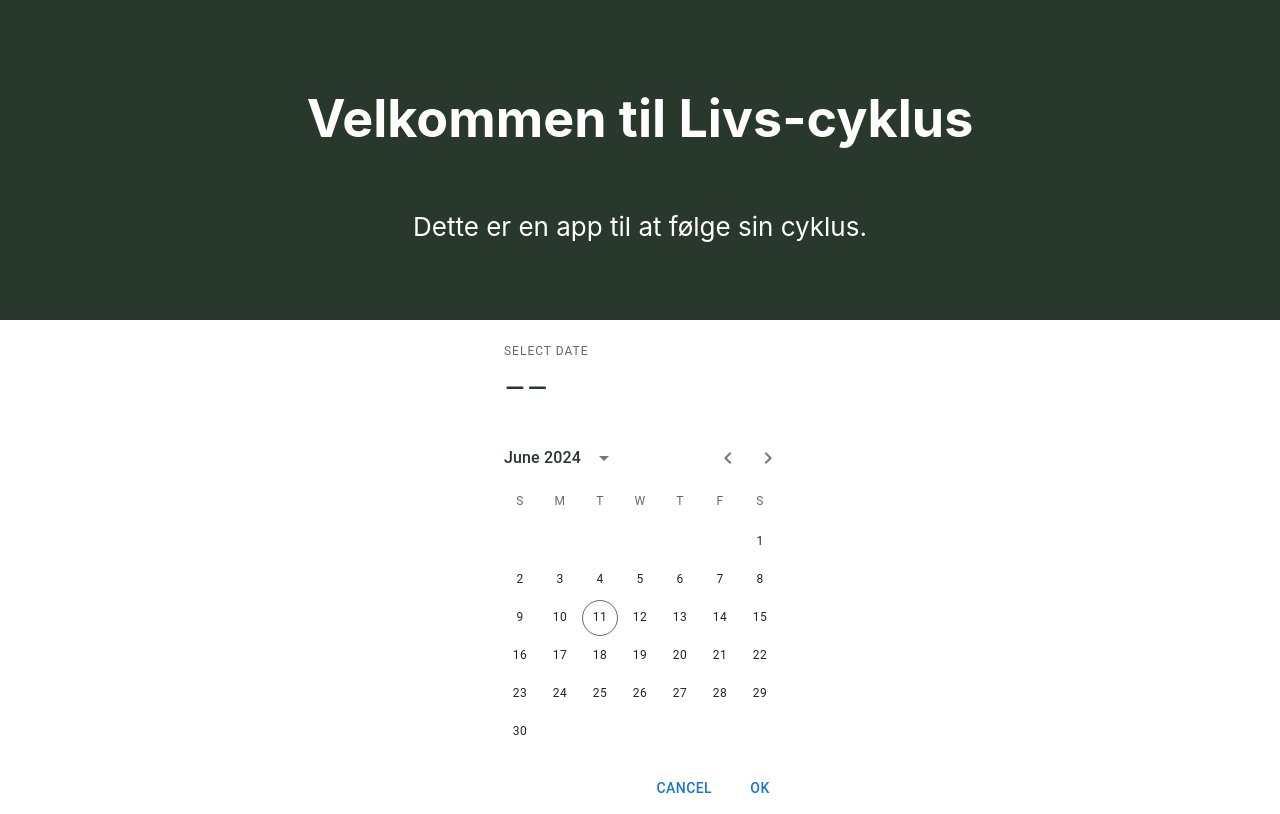
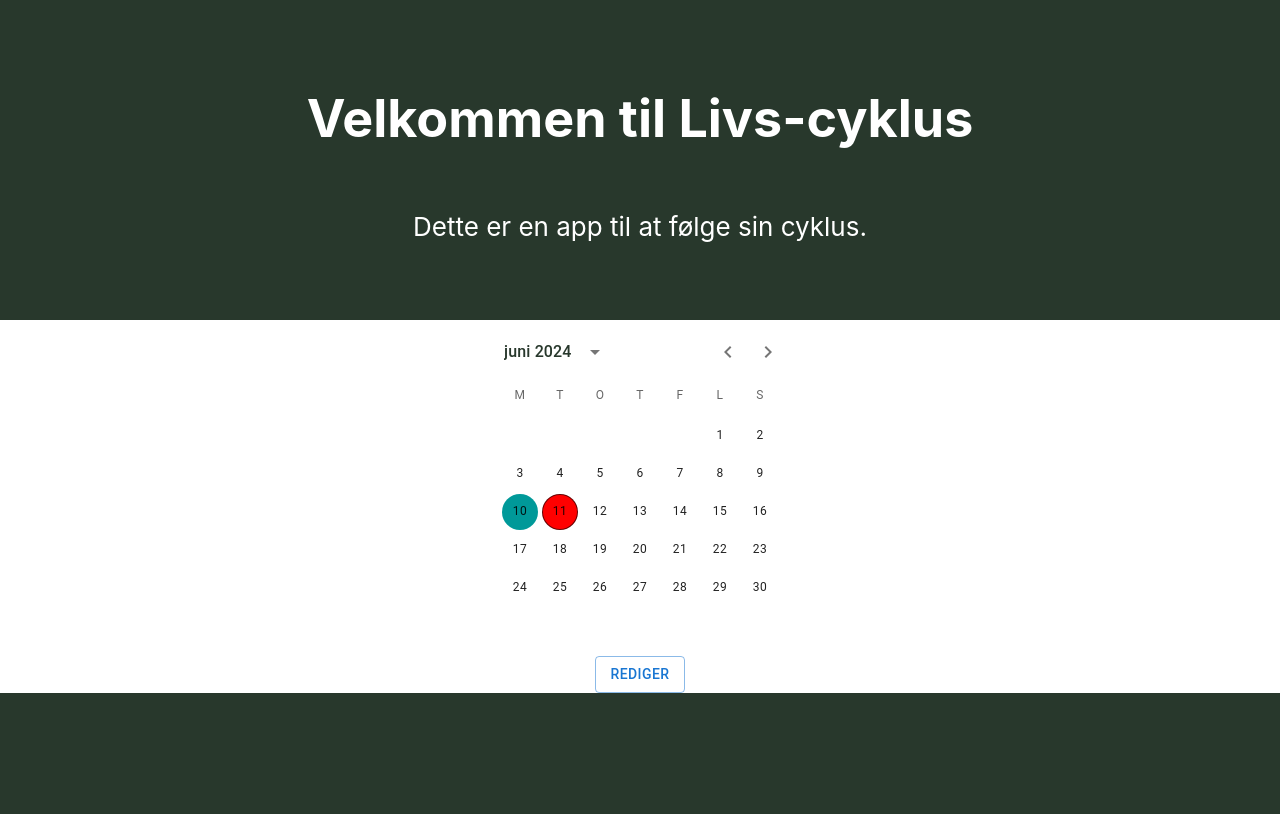
Before and after one commit to wulfwulf/livscyklus, a React (Create React App) app: page / in a window 1280 px wide. Built offline with nearby package versions, Linux system fonts and the light colour scheme.

Commit message:
Det virker

```diff
--- a/package.json
+++ b/package.json
@@ -5,6 +5,7 @@
   "dependencies": {
     "@emotion/react": "^11.11.4",
     "@emotion/styled": "^11.11.5",
+    "@mui/icons-material": "^5.15.20",
     "@mui/material": "^5.15.19",
     "@mui/x-date-pickers": "^7.6.2",
     "@testing-library/jest-dom": "^5.17.0",
--- a/public/index.html
+++ b/public/index.html
@@ -3,13 +3,11 @@
   <head>
     <meta charset="utf-8" />
     <meta name="viewport" content="width=device-width, initial-scale=1" />
-    <meta name="theme-color" content="#28382c">
-    <meta name="theme-color" content="#000000" />
+
     <meta
       name="Livscyklus"
       content="Web site created using create-react-app"
     />
-    <link rel="manifest" href="%PUBLIC_URL%/manifest.json" />
     <!--
       Notice the use of %PUBLIC_URL% in the tags above.
       It will be replaced with the URL of the `public` folder during the build.
--- a/src/App.css
+++ b/src/App.css
@@ -1,6 +1,7 @@
 .App {
   text-align: center;
 }
+
 html{
   background-color: #28382c; /* Udskift med den ønskede baggrundsfarve */
 }
@@ -9,10 +10,12 @@ html{
  color:#28382c;
  background-color: white;
  display: flex;
- justify-content: center; /* Centrerer indholdet vandret */
- align-items: center; /* Centrerer indholdet lodret */
- width: 100%; /* Juster bredden efter behov */
+ flex-direction: column;
+ justify-content: center;
+ align-items: center;
+ width: 100%;
 }
+
 
 .App-header {
   color: rgb(255, 255, 255);
--- a/src/App.js
+++ b/src/App.js
@@ -1,9 +1,127 @@
+import { Dialog } from '@mui/material';
 import './App.css';
+import Slide from '@mui/material/Slide';
+import Button from '@mui/material/Button';
+import AppBar from '@mui/material/AppBar';
+import Toolbar from '@mui/material/Toolbar';
+import IconButton from '@mui/material/IconButton';
+import Typography from '@mui/material/Typography';
+import CloseIcon from '@mui/icons-material/Close';
+import dayjs from 'dayjs'
+import CompareDay from './Compare';
+
+
+import Radio from '@mui/material/Radio';
+import RadioGroup from '@mui/material/RadioGroup';
+import FormControlLabel from '@mui/material/FormControlLabel';
+import FormControl from '@mui/material/FormControl';
+import FormLabel from '@mui/material/FormLabel';
+import TextField from '@mui/material/TextField';
+
+
 
 import Calendar from'./components/Calendar'
-import React from 'react';
+import React, { useEffect } from 'react';
+
+
+const Transition = React.forwardRef(function Transition(props, ref) {
+  return <Slide direction="up" ref={ref} {...props} />;
+});
+
 
 function App() {
+  const [dialogOpen, setDialogOpen] = React.useState(false)
+  const [selectedDateData, setSelectedDateData] = React.useState({TimeStamp : dayjs(), color : "#FF0000", note : "Testopesto"})
+  const [selectedDate, setSelectedDate] = React.useState(dayjs())
+  const [selectedIndex, setSelectedIndex] = React.useState(-1)
+  const [formNote, setFormNote] = React.useState("");
+  const [formColor, setFormColor] = React.useState("#FFFFFF");
+
+
+
+  const [dateArray, setDateArray] = React.useState([{TimeStamp : dayjs(), color : "#FF0000", note : "Kæft en god dag"},{TimeStamp : dayjs().day(1), color : "#009999", note : "Det var dårlig dag"}]);
+
+
+  useEffect(()=>{
+    //console.log(selectedDateData)
+  },[selectedDateData])
+
+  useEffect(()=>{
+    setSelectedIndex(dateArray.findIndex(e => CompareDay(dayjs(e.TimeStamp),selectedDate)))
+  },[dateArray, selectedDate])
+
+  useEffect(()=>{
+    if( selectedIndex !== -1 ){
+      let temp = dateArray[selectedIndex]
+      setSelectedDateData({...temp})
+    }
+    else{
+      setSelectedDateData({TimeStamp : selectedDate, color : "#FFFFFF",note : ""})
+    }
+  },[dateArray, selectedDate, selectedIndex])
+
+  useEffect(()=>{
+    let tempDateData = selectedDateData
+    tempDateData.color = formColor
+    tempDateData.note = formNote
+    setSelectedDateData(tempDateData)
+  },[formNote, formColor])
+
+  const selectHandler = (day) => {
+      setSelectedDate(day)
+
+      console.log("Date selected")
+  }
+
+  const cancelHandler = () => {
+    setDialogOpen(false)
+
+    if( selectedIndex !== -1 ){
+      let temp = dateArray[selectedIndex]
+      setSelectedDateData({...temp})
+    }
+    else{
+      setSelectedDateData({TimeStamp : selectedDate, color : "#FFFFFF",note : ""})
+    }
+
+    console.log("Dialog cancelled")
+  }
+
+  const closeHandler = () => {
+    setDialogOpen(false)
+    console.log("Dialog closed (saved)")
+
+
+    //TODO: gem hvad end der er blevet skrevet
+    if( selectedIndex !== -1 ){
+
+        dateArray[selectedIndex] = selectedDateData
+        setDateArray(dateArray)
+    }
+    else{
+        setDateArray([...dateArray,selectedDateData])
+
+    }
+
+  }
+
+  const openHandler = () => {
+    setDialogOpen(true)
+    console.log("Dialog opened")
+  }
+
+
+  const colorChangeHandler = (e) => {
+    setFormColor(e.target.value)
+    console.log("Color changed")
+  }
+
+  const noteChangeHandler = (e) => {
+    setFormNote(e.target.value)
+    console.log("Note changed")
+  }
+
+
   return (
     <div className="App">
       <header className="App-header">
@@ -12,10 +130,63 @@ function App() {
           Dette er en app til at følge sin cyklus.
         </p>
       </header>
-      <div className='CalendarBox'>
-        <Calendar />
+      <div className="CalendarBox">
+        <Calendar selectHandler = {selectHandler} dateArray ={dateArray} selecteddatedata = {selectedDateData} />
+        <Button variant="outlined"
+        onClick={openHandler}
+        >Rediger</Button>
       </div>
+      <Dialog
+        fullScreen
+        open = {dialogOpen}
+        TransitionComponent={Transition}
+      >
 
+      <AppBar sx={{ position: 'relative' }}>
+          <Toolbar>
+            <IconButton
+              edge="start"
+              color="inherit"
+              onClick={cancelHandler}
+              aria-label="close"
+
+            >
+              <CloseIcon />
+            </IconButton>
+            <Typography sx={{ ml: 2, flex: 1 }} variant="h6" component="div">
+              {selectedDateData.TimeStamp.format("DD/MM/YYYY")}
+            </Typography>
+            <Button autoFocus color="inherit" onClick={closeHandler}>
+              Gem
+            </Button>
+          </Toolbar>
+        </AppBar>
+        <FormControl>
+      <FormLabel id="demo-row-radio-buttons-group-label">Årstid</FormLabel>
+      <RadioGroup
+        row
+        aria-labelledby="demo-row-radio-buttons-group-label"
+        name="row-radio-buttons-group"
+        onChange={colorChangeHandler}
+        value={formColor}
+
+      >
+        <FormControlLabel value="#008000" control={<Radio />} label="Forår" />
+        <FormControlLabel value="#FFFF00" control={<Radio />} label="Sommer" />
+        <FormControlLabel value="#FFA500" control={<Radio />} label="Efterår" />
+        <FormControlLabel value="#0000FF" control={<Radio />} label="Vinter" />
+
+      </RadioGroup>
+      <TextField
+          id="outlined-textarea"
+          label="Multiline Placeholder"
+          placeholder="Placeholder"
+          multiline
+          defaultValue = {selectedDateData.note}
+          onChange={noteChangeHandler}
+        />
+    </FormControl>
+      </Dialog>
     </div>
   );
 }
--- /dev/null
+++ b/src/Compare.js
@@ -0,0 +1,13 @@
+function CompareDay(a,b){
+    let isSame = false
+    if(a.year() === b.year()){
+        if(a.month() === b.month()){
+            if(a.date() === b.date()){
+                isSame = true
+            }
+        }
+    }
+    return isSame
+}
+
+export default CompareDay;
--- a/src/components/Calendar.js
+++ b/src/components/Calendar.js
@@ -1,14 +1,46 @@
 import React from 'react';
-import { AdapterDayjs } from '@mui/x-date-pickers/AdapterDayjs';
-import { LocalizationProvider } from '@mui/x-date-pickers/LocalizationProvider';
-import { StaticDatePicker } from '@mui/x-date-pickers/StaticDatePicker';
+import { DateCalendar } from '@mui/x-date-pickers/DateCalendar';
+import { PickersDay } from '@mui/x-date-pickers';
+import 'dayjs/locale/nb';
+import dayjs from 'dayjs'
+import CompareDay from '../Compare';
 
-const Calendar = () => {
+const CustomDay = (props) => {
+    const[color_, setColor_]  = React.useState("#FFFFFF")
+    const { highlightedDays = [], day, outsideCurrentMonth, ...other } = props;
+
+    React.useEffect(() => {
+        highlightedDays.forEach(element => {
+            if(CompareDay(dayjs(element.TimeStamp),props.day)){
+                setColor_(element.color)
+            }
+        });
+    }, [highlightedDays, props.day, props.selecteddatedata.color])
+
+
+    return(<PickersDay{...other} outsideCurrentMonth={outsideCurrentMonth} day={day} sx={{backgroundColor : color_}}/>)
+}
+
+const Calendar = ({selectHandler, dateArray, selecteddatedata}) => {
+    const [highlightedDays, setHighlightedDays] = React.useState([]);
+
+    React.useEffect(() => {
+        setHighlightedDays(dateArray)
+    }, [dateArray])
+
+
     return(
-        <LocalizationProvider dateAdapter={AdapterDayjs}>
-        <StaticDatePicker orientation="portrait"
-         />
-      </LocalizationProvider>
+        <DateCalendar
+            orientation="portrait"
+            onChange={selectHandler}
+            slots={{
+                day : CustomDay
+            }}
+            slotProps={{
+                day: {highlightedDays, selecteddatedata}
+
+            }}
+        />
     )
 }
 
--- a/src/index.js
+++ b/src/index.js
@@ -3,11 +3,18 @@ import ReactDOM from 'react-dom/client';
 import './index.css';
 import App from './App';
 import reportWebVitals from './reportWebVitals';
+import { LocalizationProvider } from '@mui/x-date-pickers/LocalizationProvider';
+import { svSE } from '@mui/x-date-pickers/locales';
+import { AdapterDayjs } from '@mui/x-date-pickers/AdapterDayjs';
+import 'dayjs/locale/sv';
+
 
 const root = ReactDOM.createRoot(document.getElementById('root'));
 root.render(
   <React.StrictMode>
-    <App />
+    <LocalizationProvider  localeText={svSE.components.MuiLocalizationProvider.defaultProps.localeText } dateAdapter={AdapterDayjs} adapterLocale='sv'>
+        <App />
+    </LocalizationProvider>
   </React.StrictMode>
 );
 
```
Also changed, not shown: public/manifest.json (deleted), 1 other file (tests, documents, lock files or other folders).
